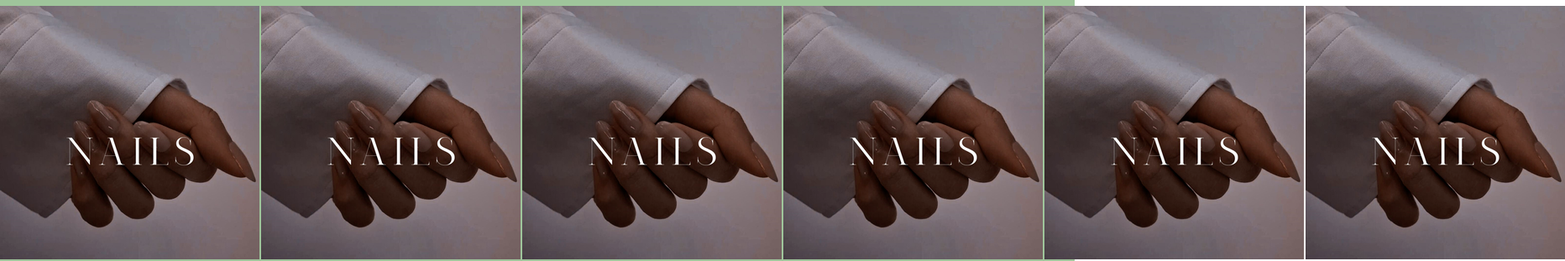
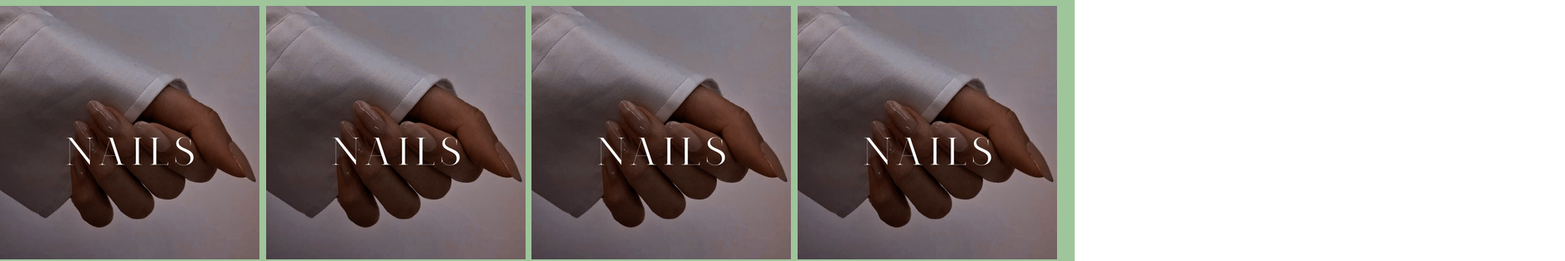
Before and after one commit to aymaramartin/Proyecto-SR, a website: page index.html in a window 1280 px wide. Shown: the part 336-647 px from the top of the page at 84% size, 1864 px wide, since content can reach past the window. Drawn offline with Linux system fonts and the light colour scheme; a web font is replaced by a local one.

Commit message:
Update index.html

```diff
--- a/index.html
+++ b/index.html
@@ -66,12 +66,6 @@
                     <div class="m4">
                          <img src="./assets/img/41.png" alt="">
                     </div>
-                    <div class="m5">
-                        <img src="./assets/img/41.png" alt="">
-                   </div>
-                   <div class="m6">
-                    <img src="./assets/img/41.png" alt="">
-                    </div>
                 </div>
                 <div class="carrete-mobile">
                     <img src="" alt="">
```
